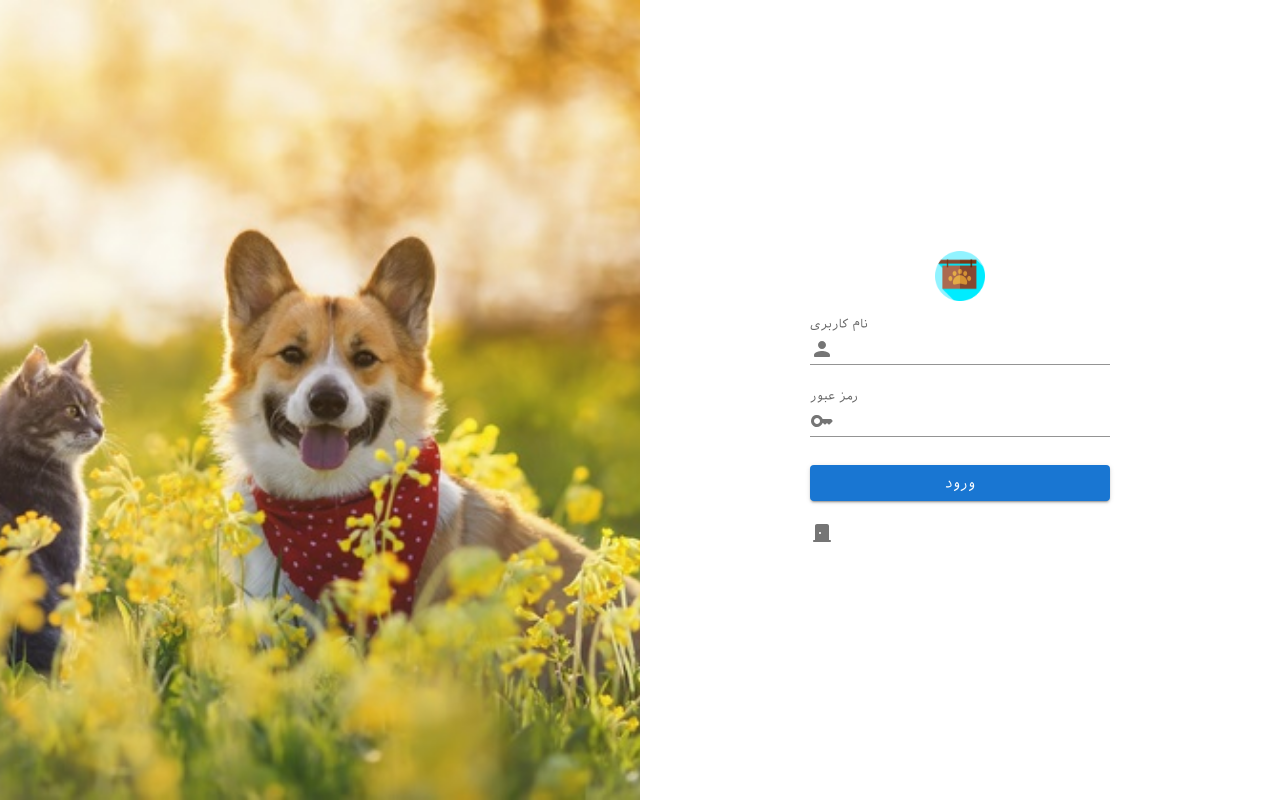
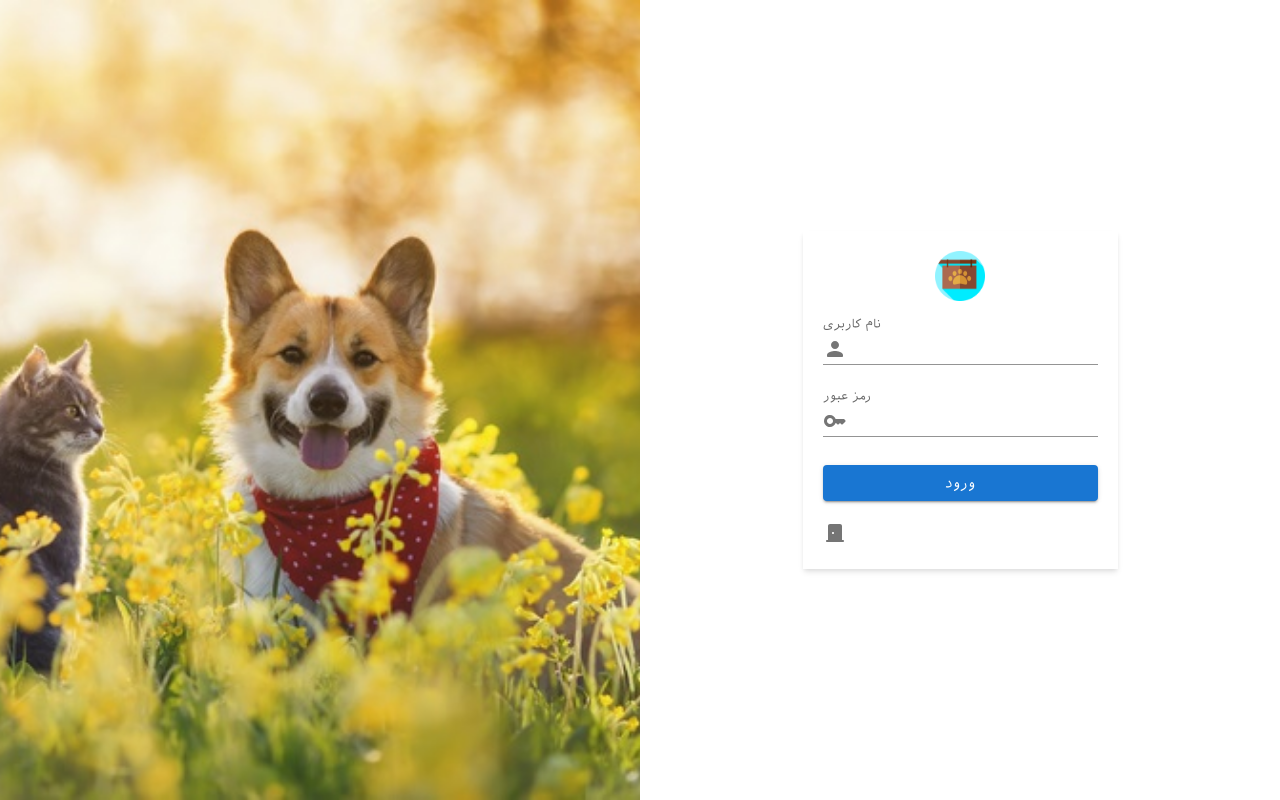
Before and after one commit to aynazheydariafshar/ecommerce-pet-shop, a React (Create React App) app in the folder ecommerce/: page /login-manager in a window 1280 px wide. Built offline with nearby package versions, Linux system fonts and the light colour scheme.

Commit message:
style : add box shaddow

```diff
--- a/ecommerce/src/Pages/Login.js
+++ b/ecommerce/src/Pages/Login.js
@@ -20,7 +20,7 @@ const Login = () => {
                 xs={12}
                 sm={6}
             >
-                <div style={{display : 'flex' , flexDirection :'column' , maxWidth : 400 , minWidth : 300}}>
+                <div style={{display : 'flex' , flexDirection :'column' , maxWidth : 400 ,boxShadow: 'rgba(0, 0, 0, 0.1) 0px 4px 6px -1px, rgba(0, 0, 0, 0.06) 0px 2px 4px -1px', minWidth : 300 , padding : '20px'}}>
                     <Grid container justifyContent='center'>
                         <img src={Logo} alt="logo" width='50px' height='50px'/>
                     </Grid>
```
